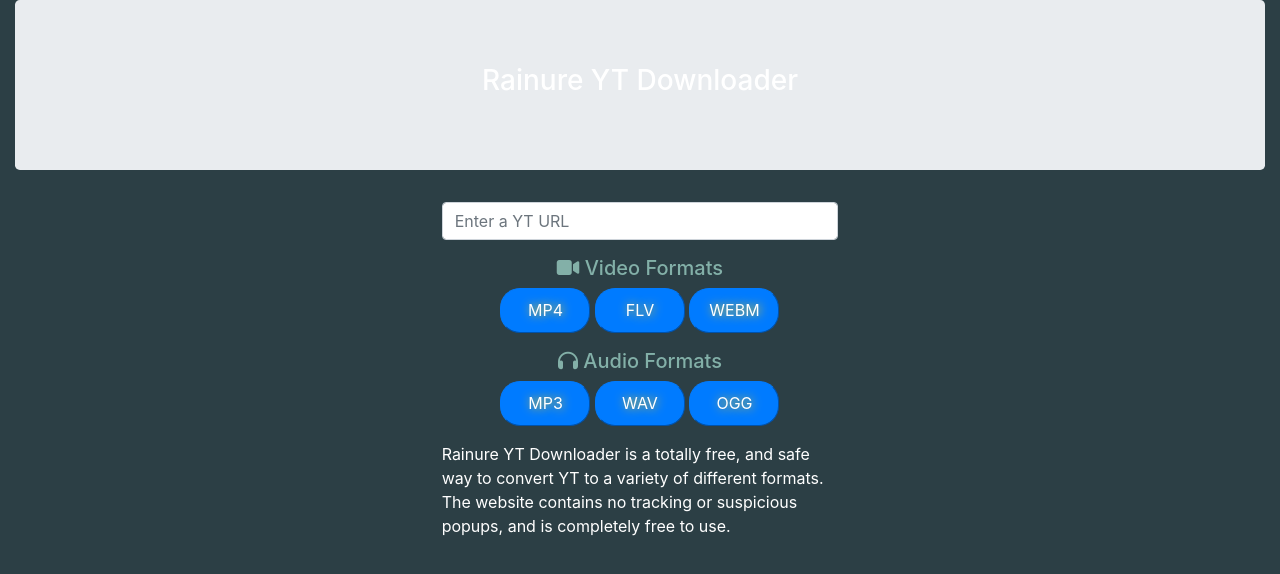
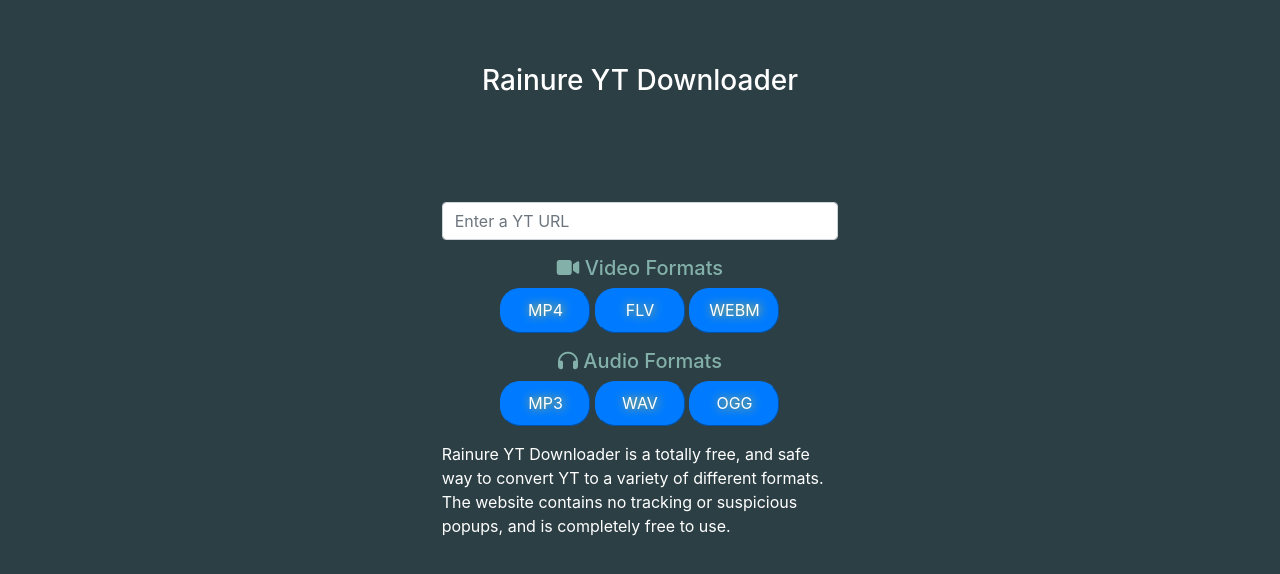
Before and after one commit to JackW25/yt-downloader, a website: page index.html in a window 1280 px wide. Drawn offline with nearby package versions, Linux system fonts and the light colour scheme.

Commit message:
Update style.css

```diff
--- a/static/css/style.css
+++ b/static/css/style.css
@@ -36,7 +36,7 @@ h5 {
     background: transparent;
 }
 
-.div.jumbotron.text-center{
+.jumbotron.text-center{
     background-color:#2C3F45;
 }
 .btn.btn-primary {
```
